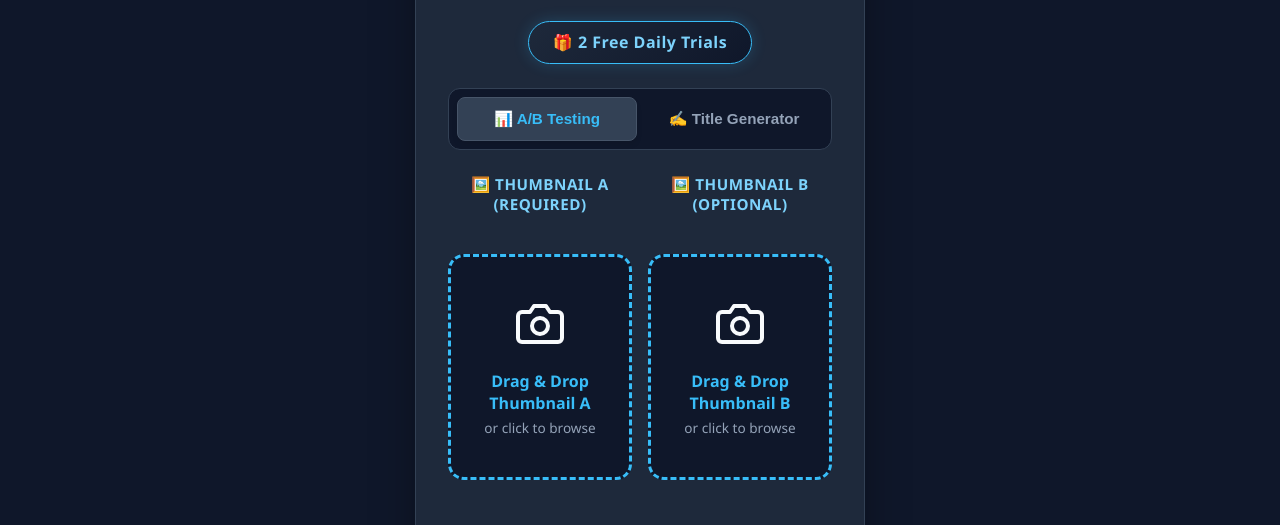
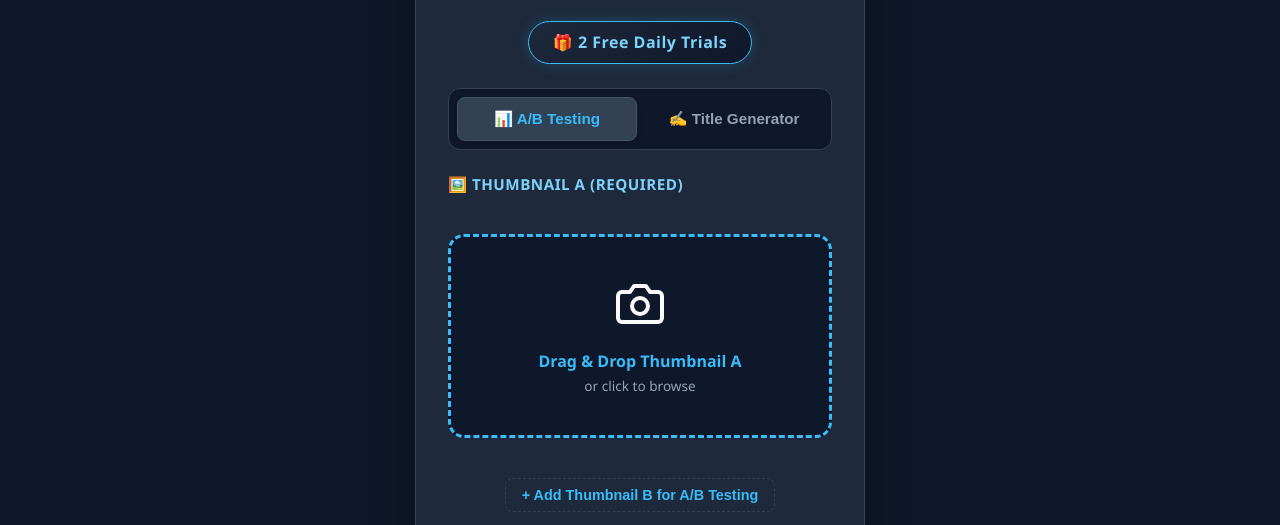
Before and after one commit to vinaybhai-29/ai-thumbnail-tester, a website: page index.html in a window 1280 px wide. Shown: the part 258-783 px from the top of the page. Drawn offline with Linux system fonts and the light colour scheme; no server answers.

Commit message:
interface changing

```diff
--- a/index.html
+++ b/index.html
@@ -409,7 +409,7 @@
         }
 
         .drop-zone-wrapper {
-            width: 50%;
+            flex: 1;
             display: flex;
             flex-direction: column;
         }
@@ -423,6 +423,24 @@
             margin-top: 1rem;
             display: none;
         }
+
+        /* A/B Test Toggle Button */
+        .btn-toggle-ab {
+            background: transparent;
+            color: #38bdf8;
+            border: 1px dashed #334155;
+            padding: 0.5rem 1rem;
+            border-radius: 0.5rem;
+            cursor: pointer;
+            font-size: 0.9rem;
+            transition: all 0.3s ease;
+            width: auto;
+            margin: 0 auto;
+            display: inline-block;
+        }
+        .btn-toggle-ab:hover { background: #1e293b; border-color: #38bdf8; }
+        .btn-toggle-ab.remove { color: #ef4444; border-color: #ef4444; }
+        .btn-toggle-ab.remove:hover { background: #450a0a; border-color: #f87171; }
 
         /* Title Section */
         .title-section {
@@ -870,7 +888,7 @@
                     <img id="previewA">
                 </div>
             </div>
-            <div class="drop-zone-wrapper">
+            <div class="drop-zone-wrapper" id="wrapperB" style="display: none;">
                 <div class="section-title">🖼️ Thumbnail B (Optional)</div>
                 <div class="drag-drop-zone" id="dragDropZoneB">
                     <div class="drag-drop-icon">
@@ -882,6 +900,12 @@
                     <img id="previewB">
                 </div>
             </div>
+        </div>
+
+        <div id="addThumbnailBContainer" style="text-align: center; margin-top: -0.5rem; margin-bottom: 1.5rem;">
+            <button id="addThumbnailBBtn" class="btn-toggle-ab" onclick="toggleThumbnailB()">
+                + Add Thumbnail B for A/B Testing
+            </button>
         </div>
 
         <div id="titleGeneratorContainer" style="display: none; text-align: left; margin: 1.5rem 0;">
@@ -1512,16 +1536,36 @@
                 document.getElementById('tabABTest').classList.add('active');
                 document.getElementById('tabTitleGen').classList.remove('active');
                 document.getElementById('abTestingContainer').style.display = 'flex';
+                document.getElementById('addThumbnailBContainer').style.display = 'block';
                 document.getElementById('titleGeneratorContainer').style.display = 'none';
             } else {
                 document.getElementById('tabTitleGen').classList.add('active');
                 document.getElementById('tabABTest').classList.remove('active');
                 document.getElementById('abTestingContainer').style.display = 'none';
+                document.getElementById('addThumbnailBContainer').style.display = 'none';
                 document.getElementById('titleGeneratorContainer').style.display = 'block';
             }
 
             document.getElementById('errorBox').style.display = 'none';
             document.getElementById('combinedResult').classList.remove('show');
+        }
+
+        function toggleThumbnailB() {
+            const wrapperB = document.getElementById('wrapperB');
+            const btn = document.getElementById('addThumbnailBBtn');
+
+            if (wrapperB.style.display === 'none') {
+                wrapperB.style.display = 'flex';
+                btn.innerHTML = '− Remove Thumbnail B';
+                btn.classList.add('remove');
+            } else {
+                wrapperB.style.display = 'none';
+                btn.innerHTML = '+ Add Thumbnail B for A/B Testing';
+                btn.classList.remove('remove');
+                fileInputB.value = '';
+                previewB.src = '';
+                previewB.style.display = 'none';
+            }
         }
 
         // Analyze function
```
